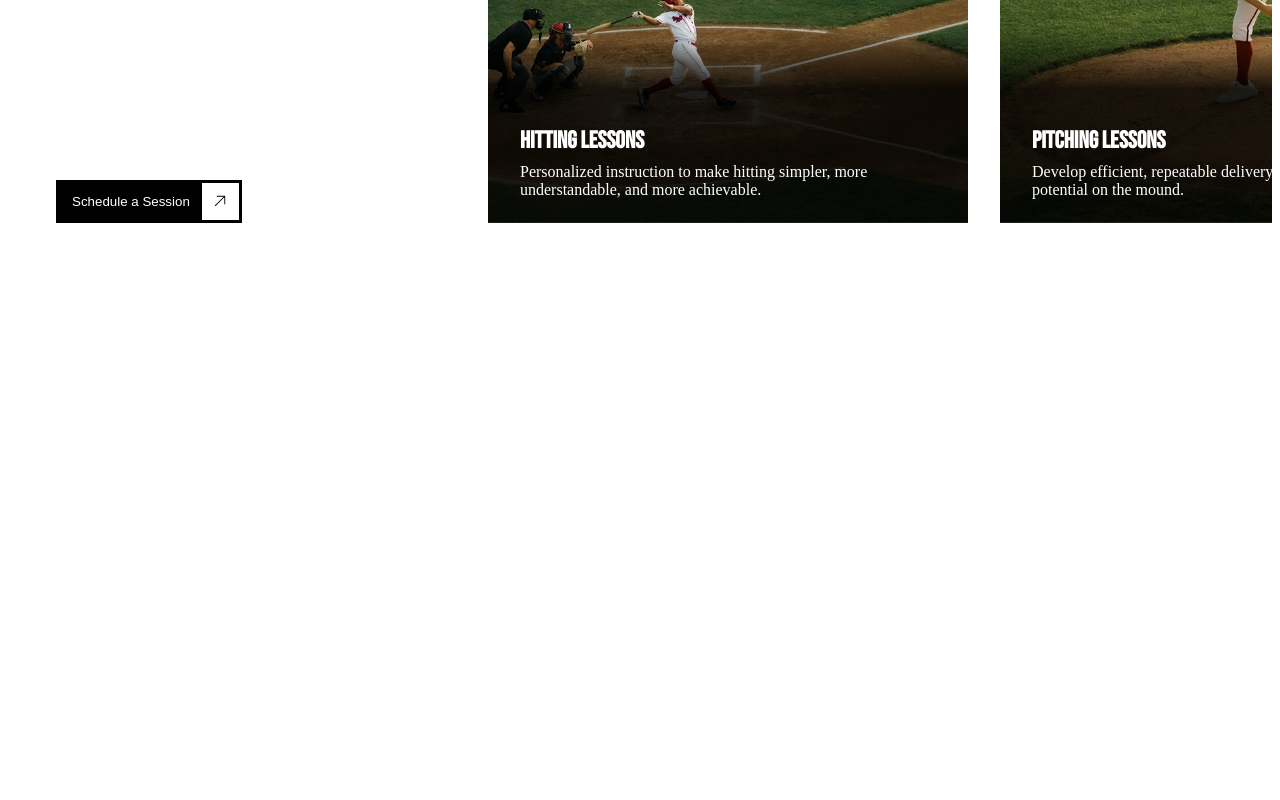
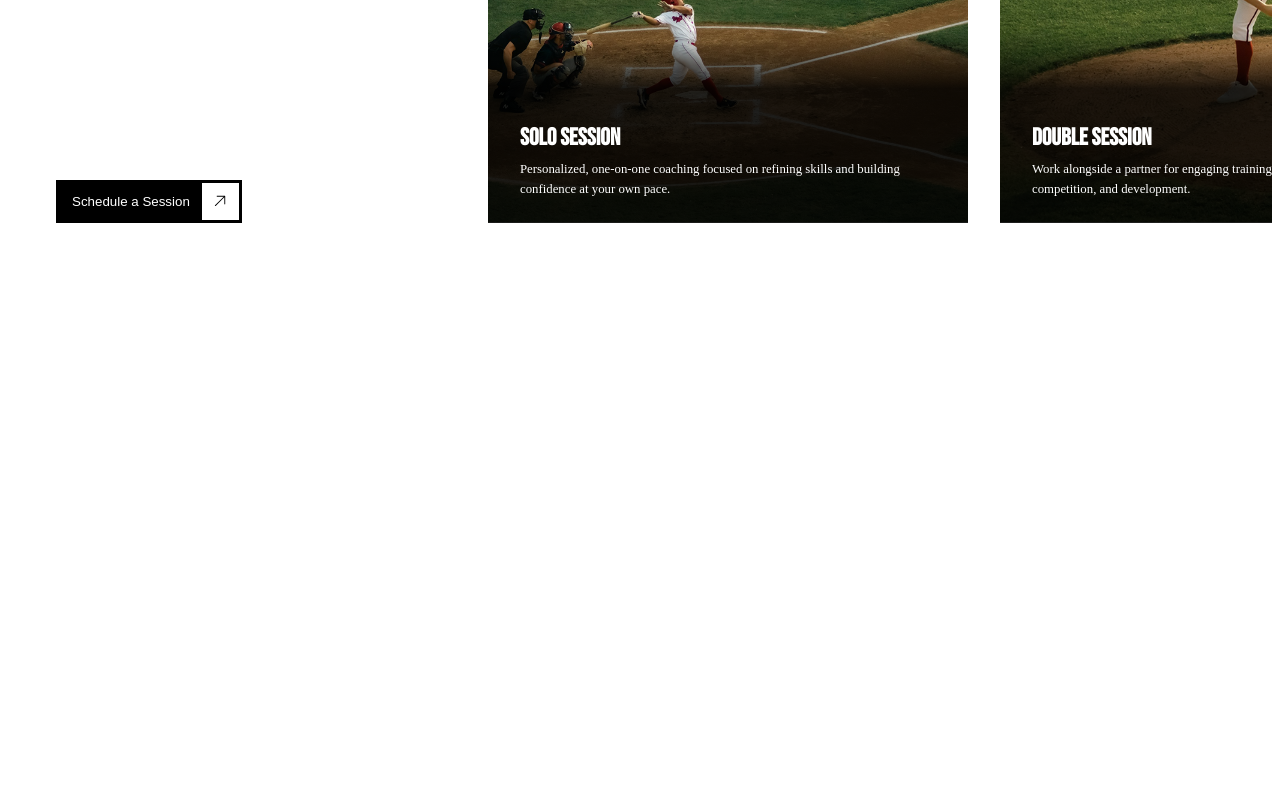
Before and after one commit to HaydenWestfall/conner-pohl-instruction, a React (Vite) app: page / in a window 1280 px wide. Shown: the part 1920-2720 px from the top of the page. Built offline with nearby package versions, Linux system fonts and the light colour scheme; the HTML template or start-up script is replaced by a standard one.

Commit message:
Packages styled and solution

```diff
--- a/src/pages/Home/components/Packages2/Packages2.scss
+++ b/src/pages/Home/components/Packages2/Packages2.scss
@@ -84,8 +84,9 @@
           font-family: "Bebas Neue", sans-serif;
         }
         p {
-          font-size: 1rem;
+          font-size: 0.8rem;
           font-weight: 400;
+          line-height: 1.2rem;
           margin: 0;
         }
       }
--- a/src/pages/Home/components/Packages2/Packages2.tsx
+++ b/src/pages/Home/components/Packages2/Packages2.tsx
@@ -56,20 +56,22 @@ export const Packages2 = () => {
   // Overlay content for each image
   const overlayData = [
     {
-      header: "Hitting Lessons",
-      description: "Personalized instruction to make hitting simpler, more understandable, and more achievable.",
+      header: "SOLO SESSION",
+      description:
+        "Personalized, one-on-one coaching focused on refining skills and building confidence at your own pace.",
     },
     {
-      header: "Pitching Lessons",
-      description: "Develop efficient, repeatable delivery and maximize your potential on the mound.",
+      header: "DOUBLE SESSION",
+      description:
+        "Work alongside a partner for engaging training that combines teamwork competition, and development.",
     },
     {
       header: "Fielding Lessons",
-      description: "Build quick feet, sharp instincts, and reliable hands for game-changing defense.",
+      description: "Focused pitching lessons to improve accuracy, speed, and control.",
     },
     {
       header: "Fielding Lessons",
-      description: "Build quick feet, sharp instincts, and reliable hands for game-changing defense.",
+      description: "Sharpen defensive skills with hands-on fielding drills and tips.",
     },
   ];
 
--- a/src/pages/Home/components/Testimonials/Testimonials.scss
+++ b/src/pages/Home/components/Testimonials/Testimonials.scss
@@ -36,6 +36,7 @@
           position: absolute;
           top: 1.55rem;
           right: 103%;
+          background-color: black;
         }
 
         .tagline {
```
